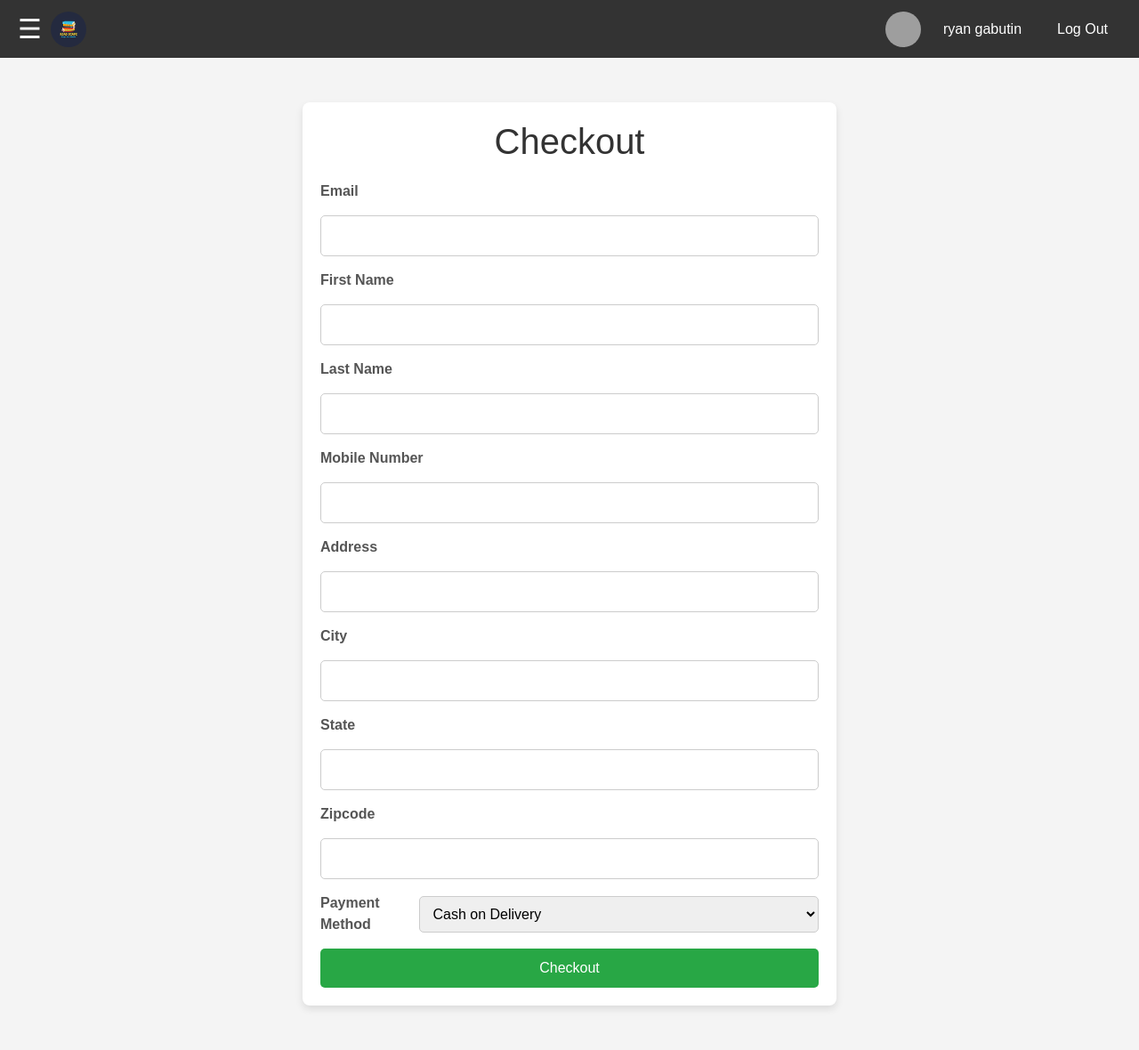
After one commit to Jundel-Malazarte/Read-Scape-Books, a PHP site: page /checkout.php in a window 1280 px wide. The commit adds this page. Shown: the whole page at 89% size. Run offline with PHP 8.4, Linux system fonts and the light colour scheme; a user stored in the database is signed in; data comes from the database, SQL or seed files in the repository; grey boxes are pictures that could not be loaded.

Commit message:
Adding a checkout - directing from dashboard to checkout

```diff
--- /dev/null
+++ b/checkout.php
@@ -0,0 +1,301 @@
+<?php
+@include 'db_connect.php';
+session_start();
+
+// Redirect to login if not logged in
+if (!isset($_SESSION['id'])) {
+    header("Location: sign-in.php");
+    exit();
+}
+
+$user_id = $_SESSION['id'];
+
+// Fetch user details
+$sql = "SELECT fname, lname, profile_image FROM users WHERE id = ?";
+$stmt = mysqli_prepare($conn, $sql);
+mysqli_stmt_bind_param($stmt, "i", $user_id);
+mysqli_stmt_execute($stmt);
+$result = mysqli_stmt_get_result($stmt);
+$user = mysqli_fetch_assoc($result);
+mysqli_stmt_close($stmt);
+
+$fname = htmlspecialchars($user['fname']);
+$lname = htmlspecialchars($user['lname']);
+$profile_image = htmlspecialchars($user['profile_image']) ?: "uploads/default.jpg";
+
+
+
+/* Checkout */
+if (isset($_POST['submit'])) {
+
+    $email = $_POST['email'];
+    $fname = $_POST['fname'];
+    $lname = $_POST['lname'];
+    $phone = $_POST['phone'];
+    $address = $_POST['address'];
+    $city = $_POST['city'];
+    $state = $_POST['state'];
+    $zipcode = $_POST['zipcode'];
+    $payment_method = $_POST['payment_method'];
+
+    $sql = "INSERT INTO checkout (email, fname, lname, phone, address, city, state, zipcode, payment_method) VALUES ('$email', '$fname', '$lname', '$phone', '$address', '$city', '$state', '$zipcode', '$payment_method')";
+
+    if (mysqli_query($conn, $sql)) {
+        echo "New record created successfully";
+    } else {
+        echo "Error: " . $sql . "<br>" . mysqli_error($conn);
+    }
+
+    mysqli_close($conn);
+}
+?>
+
+<!DOCTYPE html>
+<html lang="en">
+
+<head>
+    <meta charset="utf-8">
+    <title>Checkout</title>
+    <link href="https://cdn.jsdelivr.net/npm/bootstrap@5.0.2/dist/css/bootstrap.min.css" rel="stylesheet" integrity="sha384-EVSTQN3/azprG1Anm3QDgpJLIm9Nao0Yz1ztcQTwFspd3yD65VohhpuuCOmLASjC" crossorigin="anonymous">
+    <link rel="icon" href="./images/Readscape.png">
+    <style>
+        body {
+            font-family: Arial, sans-serif;
+            background-color: #f4f4f4;
+            margin: 0;
+            padding: 0;
+        }
+        /* Navbar */
+        .navbar {
+            display: flex;
+            justify-content: space-between;
+            align-items: center;
+            background-color: #333;
+            padding: 10px 20px;
+        }
+
+        .navbar a {
+            color: white;
+            text-decoration: none;
+            padding: 10px 15px;
+        }
+
+        .navbar a:hover {
+            background-color: #555;
+            border-radius: 5px;
+        }
+
+        .nav-left {
+            display: flex;
+            align-items: center;
+            gap: 15px;
+            /* Adjust spacing as needed */
+        }
+
+
+        .profile-info {
+            display: flex;
+            align-items: center;
+            gap: 10px;
+        }
+
+        .profile-info img {
+            width: 40px;
+            height: 40px;
+            border-radius: 50%;
+            object-fit: cover;
+        }
+
+        .container {
+            max-width: 600px;
+            margin: 50px auto;
+            padding: 20px;
+            background-color: #fff;
+            border-radius: 8px;
+            box-shadow: 0 4px 8px rgba(0, 0, 0, 0.1);
+        }
+
+        h1 {
+            text-align: center;
+            margin-bottom: 20px;
+            color: #333;
+        }
+
+        form {
+            display: flex;
+            flex-direction: column;
+            gap: 15px;
+        }
+
+        label {
+            font-weight: bold;
+            color: #555;
+        }
+
+        input[type="text"],
+        input[type="email"],
+        input[type="tel"],
+        input[type="submit"],
+        select {
+            width: 100%;
+            padding: 10px;
+            border: 1px solid #ccc;
+            border-radius: 5px;
+            font-size: 16px;
+        }
+
+        input[type="submit"] {
+            background-color: #28a745;
+            color: white;
+            border: none;
+            cursor: pointer;
+            transition: background-color 0.3s;
+        }
+
+        input[type="submit"]:hover {
+            background-color: #218838;
+        }
+
+        .payment-method {
+            display: flex;
+            justify-content: space-between;
+            align-items: center;
+        }
+
+        .payment-method label {
+            margin-right: 10px;
+        }
+
+        span {
+            font-size: 24px;
+            display: flex;
+            align-items: center;
+            gap: 10px;
+        }
+
+        .readscape {
+            width: 40px;
+            /* Match this size with the font-size of the menu icon */
+            height: 40px;
+            /* Keep height and width equal */
+            border-radius: 50%;
+        }
+
+
+        /** Slider nav */
+        .sidenav {
+            height: 100%;
+            width: 0;
+            position: fixed;
+            z-index: 1;
+            top: 0;
+            left: 0;
+            background-color: #212121;
+            overflow-x: hidden;
+            transition: 0.5s;
+            padding-top: 60px;
+        }
+
+        .sidenav a {
+            padding: 8px 8px 8px 32px;
+            text-decoration: none;
+            font-size: 25px;
+            color: white;
+            display: block;
+            transition: 0.3s;
+        }
+
+        .sidenav a:hover {
+            color: #f1f1f1;
+        }
+
+        .sidenav .closebtn {
+            position: absolute;
+            top: 0;
+            right: 25px;
+            font-size: 36px;
+            margin-left: 50px;
+        }
+
+        @media screen and (max-height: 450px) {
+            .sidenav {
+                padding-top: 15px;
+            }
+
+            .sidenav a {
+                font-size: 18px;
+            }
+        }
+
+    </style>
+</head>
+
+<body>
+<div class="navbar">
+        <!-- Logo here! -->
+        <div id="Sidenav" class="sidenav">
+            <a href="javascript:void(0)" class="closebtn" onclick="closeNav()">&times;</a>
+            <a href="dashboard.php">Home</a>
+            <a href="profile.php">Profile</a>
+            <a href="changepass.php">Change password</a>
+
+        </div>
+        <span style="font-size:30px;cursor:pointer;color:white;" onclick="openNav()">&#9776; <img src="./images/Readscape.png" alt="logo" class="readscape" width="50px" height="50px"></span>
+
+        <script>
+            function openNav() {
+                document.getElementById("Sidenav").style.width = "240px";
+            }
+
+            function closeNav() {
+                document.getElementById("Sidenav").style.width = "0";
+            }
+        </script>
+
+        <div class="profile-info">
+            <img src="<?php echo $profile_image; ?>" alt="Profile Image">
+            <a href="profile.php"><?php echo $fname . " " . $lname; ?></a>
+            <a href="logout.php">Log Out</a>
+        </div>
+    </div>
+    <div class="container">
+        <h1>Checkout</h1>
+        <form action="<?php echo htmlspecialchars($_SERVER["PHP_SELF"]); ?>" method="post">
+            <label for="email">Email</label>
+            <input type="email" name="email" id="email" required>
+
+            <label for="fname">First Name</label>
+            <input type="text" name="fname" id="fname" required>
+
+            <label for="lname">Last Name</label>
+            <input type="text" name="lname" id="lname" required>
+
+            <label for="phone">Mobile Number</label>
+            <input type="tel" name="phone" id="phone" required>
+
+            <label for="address">Address</label>
+            <input type="text" name="address" id="address" required>
+
+            <label for="city">City</label>
+            <input type="text" name="city" id="city" required>
+
+            <label for="state">State</label>
+            <input type="text" name="state" id="state" required>
+
+            <label for="zipcode">Zipcode</label>
+            <input type="text" name="zipcode" id="zipcode" required>
+
+            <div class="payment-method">
+                <label for="payment_method">Payment Method</label>
+                <select name="payment_method" id="payment_method" required>
+                    <option value="Cash on Delivery">Cash on Delivery</option>
+                    <option value="Gcash">Gcash</option>
+                </select>
+            </div>
+
+            <input type="submit" name="submit" value="Checkout">
+        </form>
+    </div>
+</body>
+
+</html>
```
Also changed, not shown: dashboard.php (+1 -19 lines).
